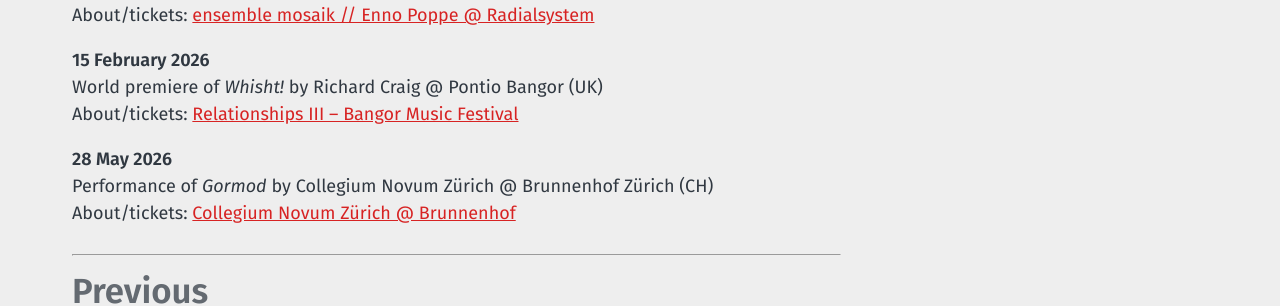
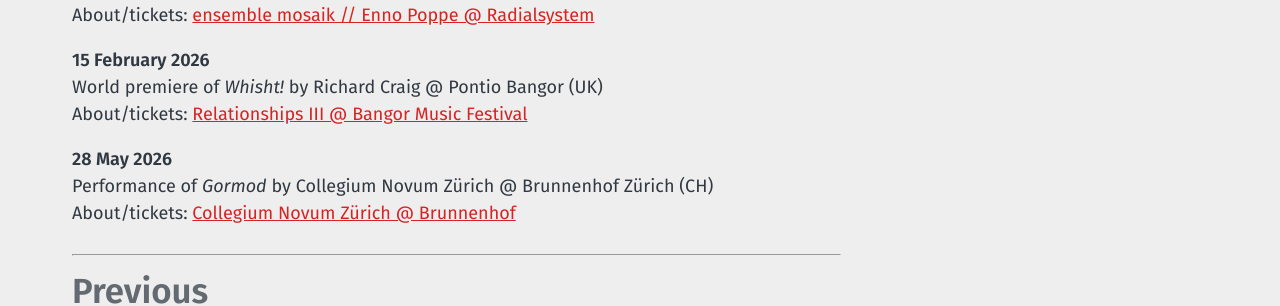
Before and after one commit to morganwilliamsb/website, a Jekyll site: the page built from performances.md, in a window 1280 px wide and 900 px high. Shown: the part 407-713 px from the top of the window. Built offline with Jekyll 4.4.1, drawn with Linux system fonts in a browser that asks for light colours.

```diff
--- a/performances.md
+++ b/performances.md
@@ -10,7 +10,7 @@ layout: page
 
 15 February 2026
 : World premiere of _Whisht!_ by Richard Craig @ Pontio Bangor (UK)
-: About/tickets: [Relationships III – Bangor Music Festival](https://www.bangormusicfestival.org.uk/2026-2/)
+: About/tickets: [Relationships III @ Bangor Music Festival](https://www.bangormusicfestival.org.uk/2026-2/)
 
 28 May 2026
 : Performance of _Gormod_ by Collegium Novum Zürich @ Brunnenhof Zürich (CH)
```
